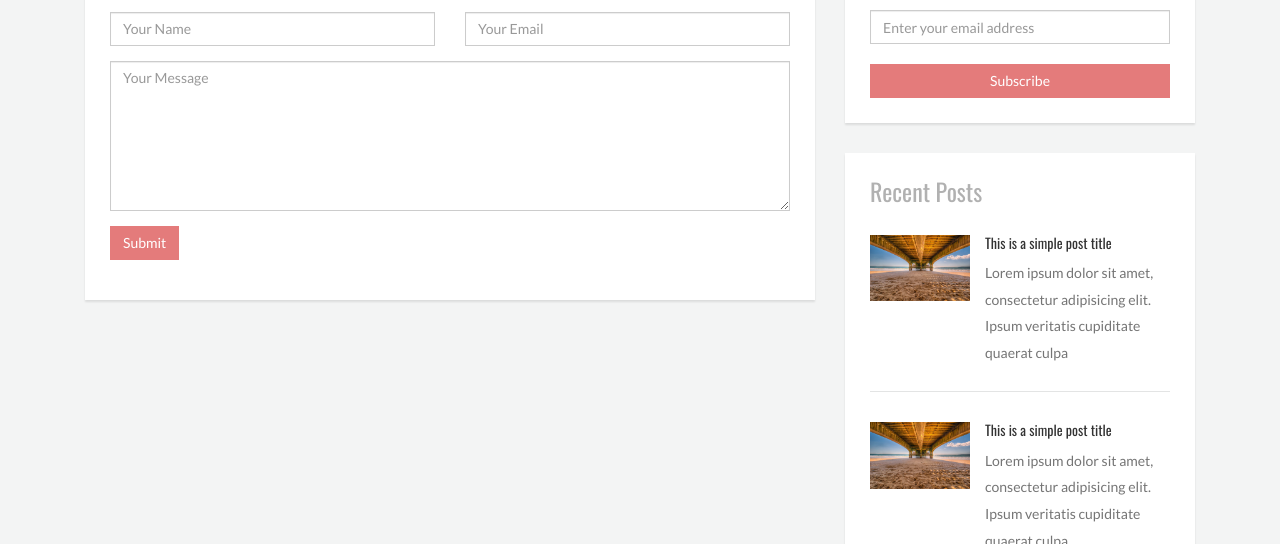
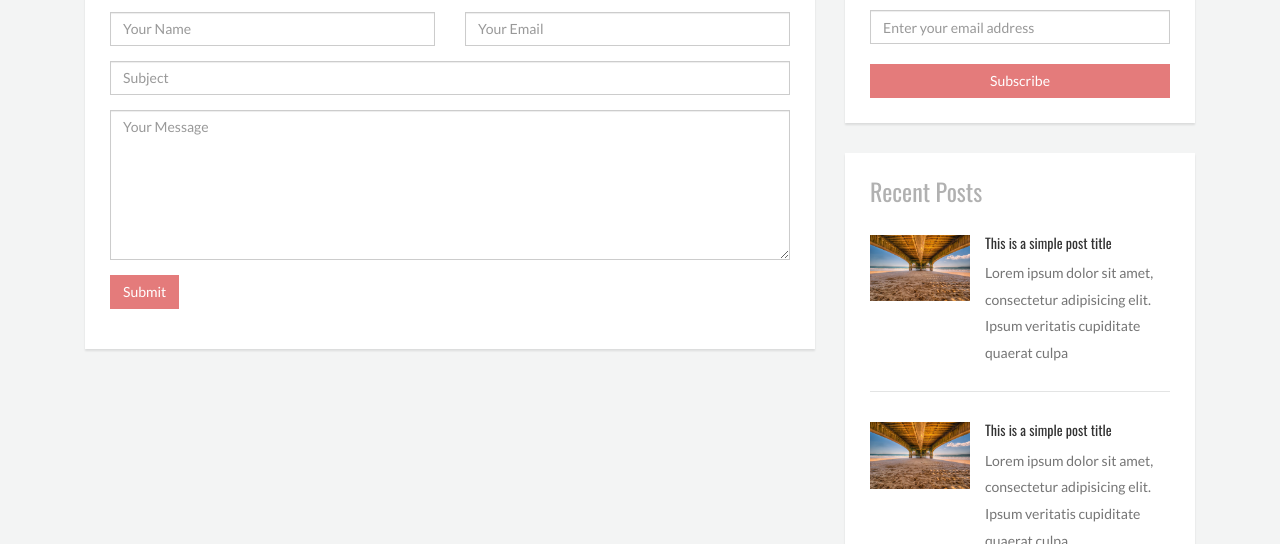
Before and after one commit to Tidyhive/brood, a plain HTML site: page contact.html in a window 1280 px wide. Shown: the part 256-800 px from the top of the page. Drawn offline with nearby package versions, Linux system fonts and the light colour scheme.

Commit message:
Added subject field

```diff
--- a/contact.html
+++ b/contact.html
@@ -92,6 +92,9 @@
                                                 <div class="form-group col-sm-6">
                                                     <input type="email" class="form-control" placeholder="Your Email" required>
                                                 </div>
+                                            </div>
+                                            <div class="form-group">
+                                                <input type="text" class="form-control" placeholder="Subject" required>
                                             </div>
                                             <div class="form-group">
                                                 <textarea class="form-control" placeholder="Your Message" required></textarea>
```
